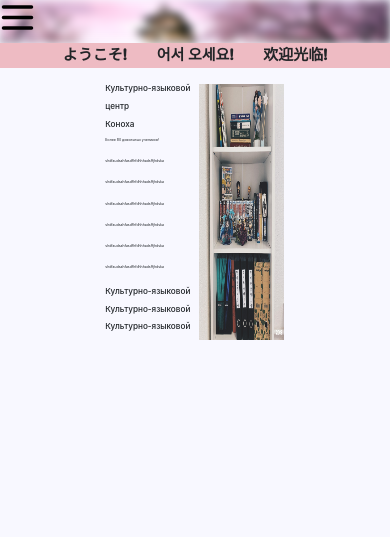
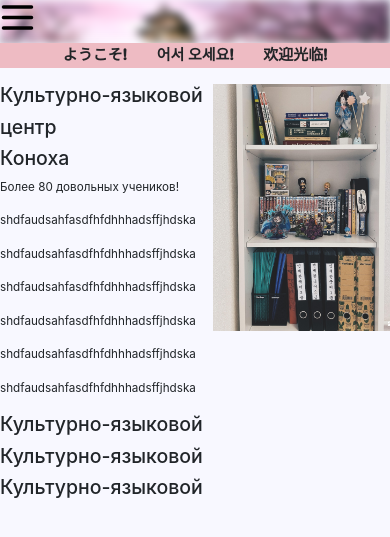
Before and after one commit to MACHETE-helper/konoha-site, a Django app: page / in a window 390 px wide. Shown: the top 537 px of the page. Run offline with Django 4.2, Linux system fonts and the light colour scheme.

Commit message:
test pre alpha version 1.0

```diff
--- a/konoha/mainpage/static/mainpage/css/mainpage.css
+++ b/konoha/mainpage/static/mainpage/css/mainpage.css
@@ -120,6 +120,7 @@ body {
   position: absolute;
   max-width: 100%;
   max-height: 100%;
+  height: auto;
   left: 110%;
   top: 0;
 
@@ -127,7 +128,7 @@ body {
 
 @media screen and (min-width: 340px) and (max-width: 430px) {
     .create_line {
-        height: 25px; /* Высота для экранов шириной от 393 до 430 пикселей */
+      height: 25px; /* Высота для экранов шириной от 340 до 430 пикселей */
     }
     .name_welc {
       font-size: 15px;
@@ -137,8 +138,23 @@ body {
       position: absolute;
       max-width: 100%;
       max-height: 100%;
-      font-size: 0.9vw;
+      font-size: 3vw;
       top: 10vh;
-      left: 27vw;
+      left: 0;
+    }
+
+    .main_content_left_center h1 {
+      max-height: 100%;
+      font-size: 5vw;
+    }
+
+    .main_content_left_center img{
+      position: absolute;
+      max-width: 95%;
+      max-height: 100%;
+      height: auto;
+      left: 105%;
+      top: 0;
+
+    }
 }
-}
```
